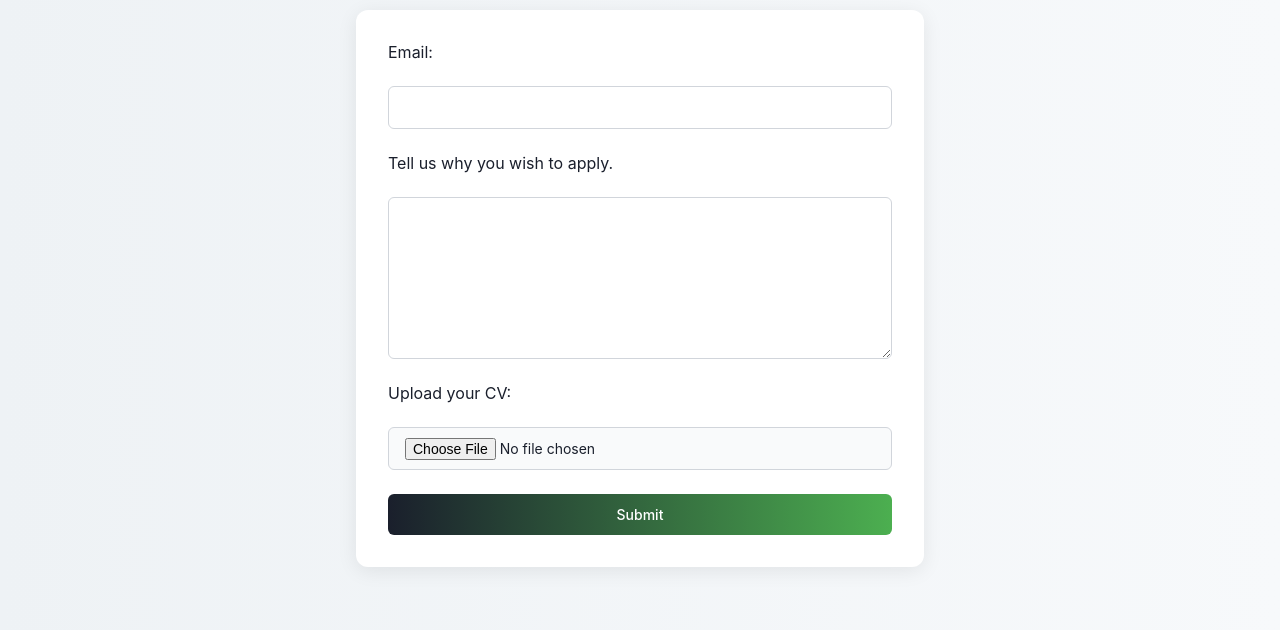
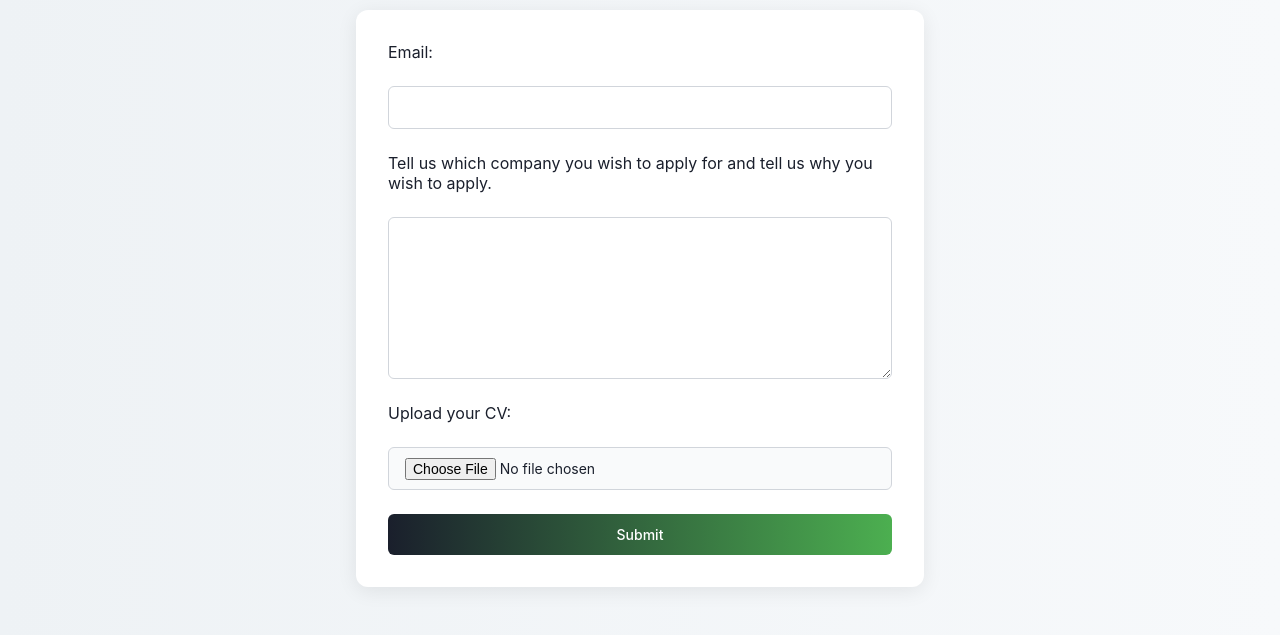
Before and after one commit to AndyCao555/ResidencyWebApp-fix, a website: page StudentApplication.html in a window 1280 px wide. Shown: the part 170-805 px from the top of the page. Drawn offline with nearby package versions, Linux system fonts and the light colour scheme.

Commit message:
changed one line in student application to have it also ask for the company you wish to apply for

```diff
--- a/StudentApplication.html
+++ b/StudentApplication.html
@@ -25,7 +25,7 @@
             <label for="email">Email:</label>
             <input type="email" id="email" name="email" required>
 
-            <label for="reason">Tell us why you wish to apply.</label>
+            <label for="reason">Tell us which company you wish to apply for and tell us why you wish to apply.</label>
             <textarea id="reason" name="reason" rows="8" required></textarea>
 
             <label for="cv">Upload your CV:</label>
```
